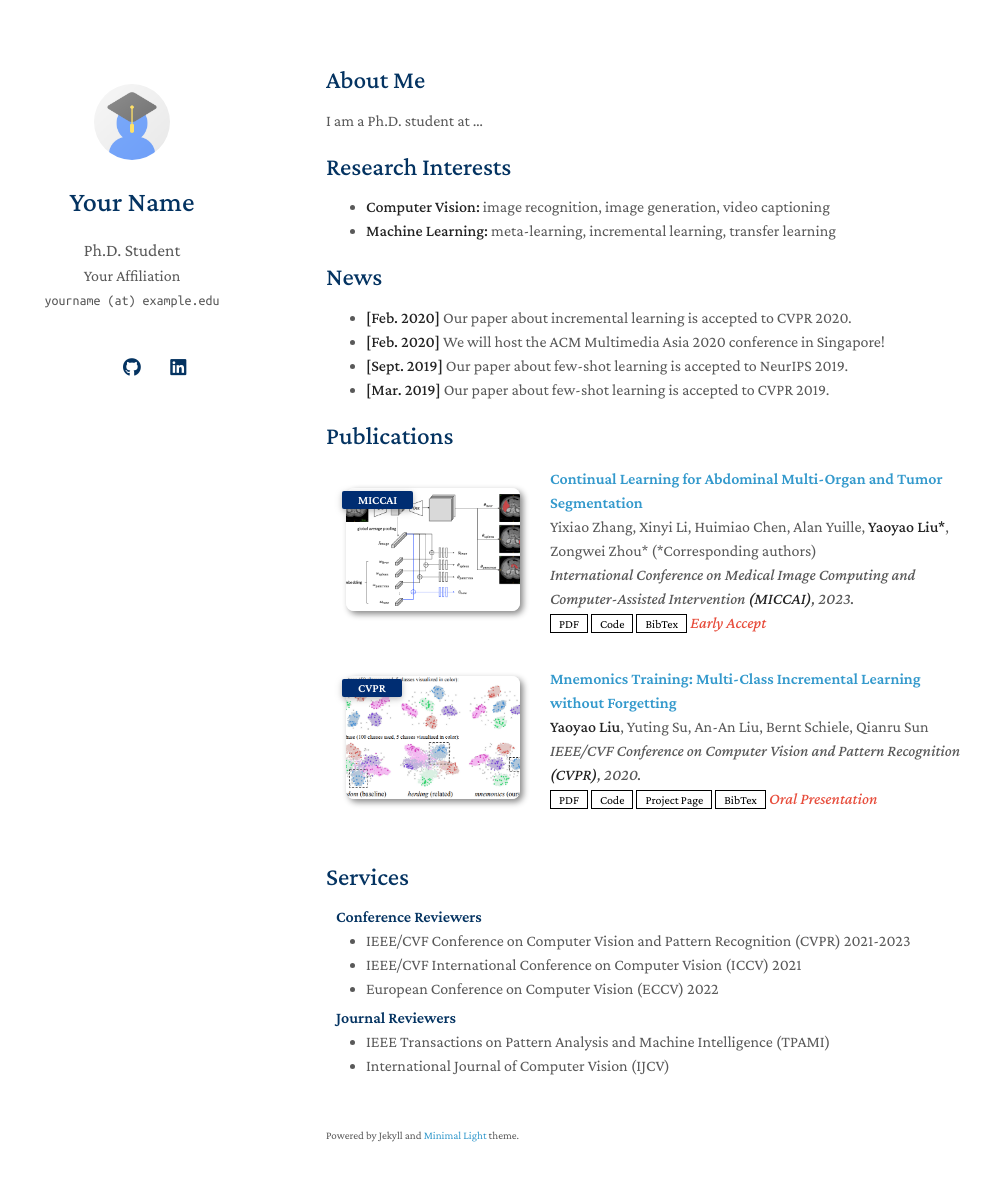
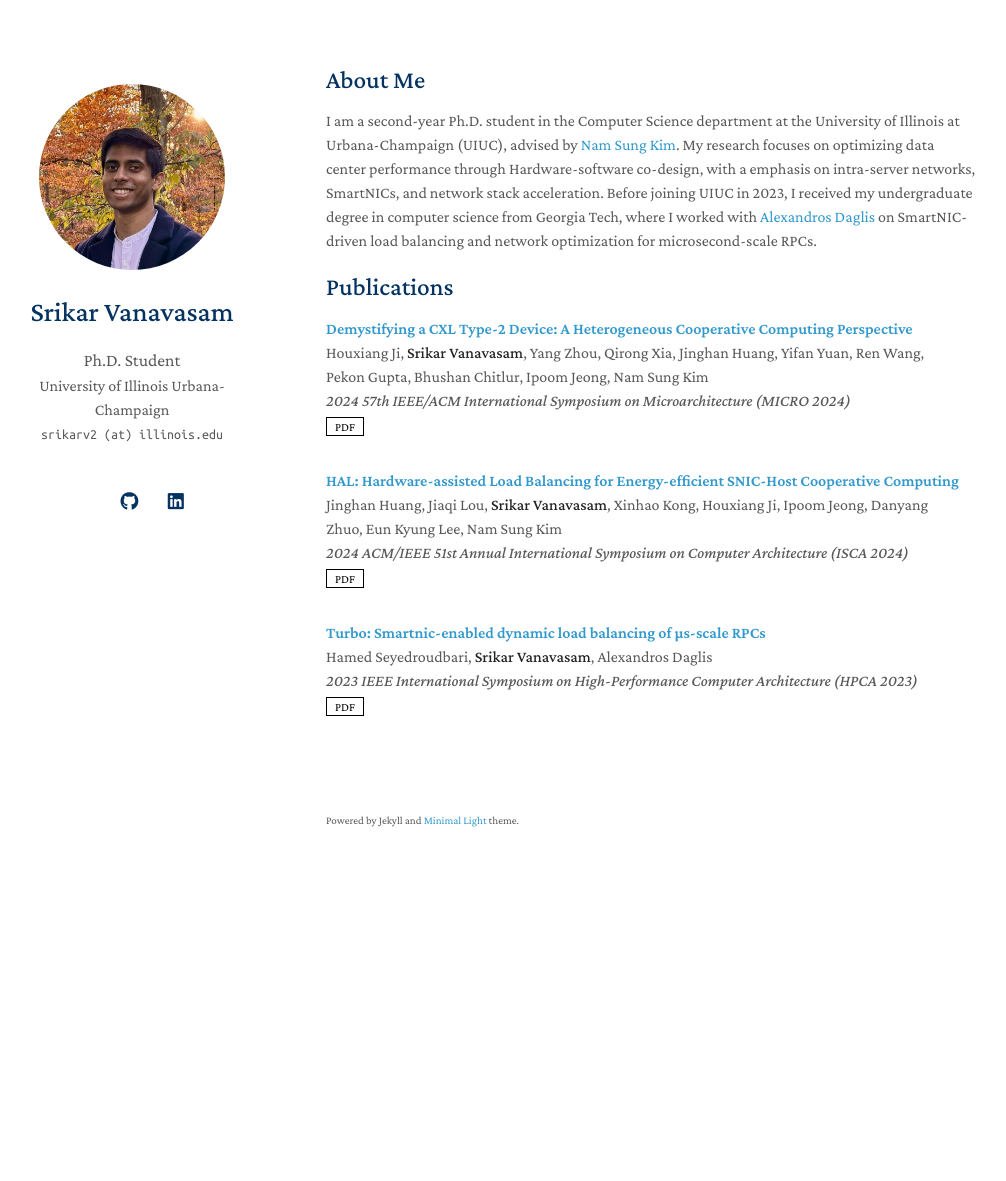
Before and after one commit to SrikarVanavasam/srikarvanavasam.github.io, a Jekyll site: the page built from index.md, in a window 1280 px wide and 1216 px high. Shown: the top 1181 px of the window, without its empty margins (144-1150 px from the left). Built offline with Jekyll 4.4.1, drawn with Linux system fonts in a browser that asks for light colours; a style sheet for code colours, icons or effects is not loaded; our own code applies the rules of GitHub Pages for plain Markdown files.

Commit message:
basic website

```diff
--- a/_config.yml
+++ b/_config.yml
@@ -1,8 +1,8 @@
 # Basic Information
-title: Your Name
+title: Srikar Vanavasam
 position: Ph.D. Student
-affiliation: Your Affiliation
-email: yourname (at) example.edu
+affiliation: University of Illinois Urbana-Champaign
+email: srikarv2 (at) illinois.edu
 
 # Search Engine Optimization (SEO)
 # The following information is used to improve the website traffic from search engines, e.g., Google.
@@ -12,15 +12,15 @@ canonical: https://minimal-light-theme.yliu.me/
 
 # Links
 # If you don't need one of them, you may delete the corresponding line.
-google_scholar: https://scholar.google.com/
-cv_link: assets/files/curriculum_vitae.pdf
-github_link: https://github.com/
-linkedin: https://www.linkedin.com/
-twitter: https://twitter.com/
+google_scholar: https://scholar.google.com/citations?user=n1QhWNoAAAAJ&hl=en
+# cv_link: assets/files/curriculum_vitae.pdf
+github_link: https://github.com/srikarvanavasam
+linkedin: https://www.linkedin.com/in/srikarvanavasam
+# twitter: https://twitter.com/
 
 # Images (e.g., your profile picture and your website's favicon)
 # "favicon" and "favicon_dark" are used for the light and dark modes, respectively.
-avatar: ./assets/img/avatar.png
+avatar: ./assets/img/profile.jpeg
 favicon: ./assets/img/favicon.png
 favicon_dark: ./assets/img/favicon-dark.png
 
@@ -38,7 +38,7 @@ font: "Serif" # or "Sans Serif"
 
 # Google Analytics ID
 # Please remove this if you don't use Google Analytics
-google_analytics: UA-111540567-4
+google_analytics: G-35MPJM5L14
 
 # Use this project as a remote theme for GitHub Pages
 # See the guide here: https://docs.github.com/en/pages/setting-up-a-github-pages-site-with-jekyll/adding-a-theme-to-your-github-pages-site-using-jekyll
--- a/_data/publications.yml
+++ b/_data/publications.yml
@@ -1,22 +1,33 @@
 main:
 
-  - title: Continual Learning for Abdominal Multi-Organ and Tumor Segmentation
-    authors: Yixiao Zhang, Xinyi Li, Huimiao Chen, Alan Yuille, <strong>Yaoyao Liu*</strong>, Zongwei Zhou* (*Corresponding authors)
-    conference_short: MICCAI
-    conference: International Conference on Medical Image Computing and Computer-Assisted Intervention <strong>(MICCAI)</strong>, 2023.
-    pdf: https://arxiv.org/pdf/2306.00988.pdf
-    code: https://github.com/MrGiovanni/ContinualLearning
-    bibtex: https://bib.yliu.me/MICCAI23.txt
-    image: ./assets/img/teaser_example_2.png
-    notes: Early Accept
+  - title: "Demystifying a CXL Type-2 Device: A Heterogeneous Cooperative Computing Perspective"
+    authors: Houxiang Ji, <strong>Srikar Vanavasam</strong>, Yang Zhou, Qirong Xia, Jinghan Huang, Yifan Yuan, Ren Wang, Pekon Gupta, Bhushan Chitlur, Ipoom Jeong, Nam Sung Kim
+    conference_short: MICRO
+    conference: 2024 57th IEEE/ACM International Symposium on Microarchitecture (MICRO 2024)
+    pdf: ../assets/files/cxl2_micro2024.pdf
+    # code: https://github.com/yaoyao-liu/class-incremental-learning/tree/main/mnemonics-training
+    # page: https://class-il.mpi-inf.mpg.de/mnemonics/
+    # bibtex: https://class-il.mpi-inf.mpg.de/mnemonics/
+    # notes: Oral Presentation
+    # image: ./assets/img/teaser_example.png
+  #
+  - title: "HAL: Hardware-assisted Load Balancing for Energy-efficient SNIC-Host Cooperative Computing"
+    authors: Jinghan Huang, Jiaqi Lou, <strong>Srikar Vanavasam</strong>, Xinhao Kong, Houxiang Ji, Ipoom Jeong, Danyang Zhuo, Eun Kyung Lee, Nam Sung Kim
+    conference_short: ISCA
+    conference: 2024 ACM/IEEE 51st Annual International Symposium on Computer Architecture (ISCA 2024)
+    pdf: ../assets/files/hal_isca2024.pdf
+    # code: https://github.com/yaoyao-liu/class-incremental-learning/tree/main/mnemonics-training
+    # page: https://class-il.mpi-inf.mpg.de/mnemonics/
+    # bibtex: https://class-il.mpi-inf.mpg.de/mnemonics/
+    # notes: Oral Presentation
+    # image: ./assets/img/teaser_example.png
 
-  - title: "Mnemonics Training: Multi-Class Incremental Learning without Forgetting"
-    authors: <strong>Yaoyao Liu</strong>, Yuting Su, An-An Liu, Bernt Schiele, Qianru Sun
-    conference_short: CVPR
-    conference: IEEE/CVF Conference on Computer Vision and Pattern Recognition <strong>(CVPR)</strong>, 2020.
-    pdf: https://arxiv.org/pdf/2002.10211.pdf
-    code: https://github.com/yaoyao-liu/class-incremental-learning/tree/main/mnemonics-training
-    page: https://class-il.mpi-inf.mpg.de/mnemonics/
-    bibtex: https://class-il.mpi-inf.mpg.de/mnemonics/
-    notes: Oral Presentation
-    image: ./assets/img/teaser_example.png
+  - title: "Turbo: Smartnic-enabled dynamic load balancing of µs-scale RPCs"
+    authors: Hamed Seyedroudbari, <strong>Srikar Vanavasam</strong>, Alexandros Daglis
+    conference_short: HPCA
+    conference: 2023 IEEE International Symposium on High-Performance Computer Architecture (HPCA 2023)
+    pdf: ../assets/files/turbo_hpca2023.pdf
+    # code: https://github.com/MrGiovanni/ContinualLearning
+    # bibtex: https://bib.yliu.me/MICCAI23.txt
+    # image: ./assets/img/teaser_example_2.png
+    # notes: Early Accept
--- a/_includes/publications.md
+++ b/_includes/publications.md
@@ -7,15 +7,15 @@
 
 <li>
 <div class="pub-row">
-  <div class="col-sm-3 abbr" style="position: relative;padding-right: 15px;padding-left: 15px;">
-    {% if link.image %}
-    <img src="{{ link.image }}" class="teaser img-fluid z-depth-1" style="width=100;height=40%">
-    {% if link.conference_short %}
-    <abbr class="badge">{{ link.conference_short }}</abbr>
-    {% endif %}
-    {% endif %}
-  </div>
-  <div class="col-sm-9" style="position: relative;padding-right: 15px;padding-left: 20px;">
+  <!-- <div class="col-sm-3 abbr" style="position: relative;padding-right: 15px;padding-left: 15px;"> -->
+  <!--   {% if link.image %}  -->
+  <!--   <img src="{{ link.image }}" class="teaser img-fluid z-depth-1" style="width=100;height=40%"> -->
+  <!--   {% if link.conference_short %}  -->
+  <!--   <abbr class="badge">{{ link.conference_short }}</abbr> -->
+  <!--   {% endif %} -->
+  <!--   {% endif %} -->
+  <!-- </div> -->
+  <div class="col-sm-9" style="position: relative;padding-right: 15px;padding-left: 0px;">
       <div class="title"><a href="{{ link.pdf }}">{{ link.title }}</a></div>
       <div class="author">{{ link.authors }}</div>
       <div class="periodical"><em>{{ link.conference }}</em>
--- a/_sass/minimal-light.scss
+++ b/_sass/minimal-light.scss
@@ -216,7 +216,7 @@ papertitle {
 
       .image.avatar img {
         border-radius: 100%;
-        width: 45%;
+        width: 80%;
         padding: 20px;
         // border: 1px solid #ddd;
         // padding: 3px;
--- a/index.md
+++ b/index.md
@@ -4,20 +4,13 @@ layout: homepage
 
 ## About Me
 
-I am a Ph.D. student at ...
+I am a second-year Ph.D. student in the Computer Science department at the University of Illinois at Urbana-Champaign (UIUC), advised by [Nam Sung Kim](https://ece.illinois.edu/about/directory/faculty/nskim). My research focuses on optimizing data center performance through Hardware-software co-design, with a emphasis on intra-server networks, SmartNICs, and network stack acceleration. Before joining UIUC in 2023, I received my undergraduate degree in computer science from Georgia Tech, where I worked with [Alexandros Daglis](https://faculty.cc.gatech.edu/~adaglis3/) on SmartNIC-driven load balancing and network optimization for microsecond-scale RPCs.
 
-## Research Interests
-
-- **Computer Vision:** image recognition, image generation, video captioning
-- **Machine Learning:** meta-learning, incremental learning, transfer learning
-
+<!--
 ## News
-
 - **[Feb. 2020]** Our paper about incremental learning is accepted to CVPR 2020.
-- **[Feb. 2020]** We will host the ACM Multimedia Asia 2020 conference in Singapore!
-- **[Sept. 2019]** Our paper about few-shot learning is accepted to NeurIPS 2019.
-- **[Mar. 2019]** Our paper about few-shot learning is accepted to CVPR 2019.
+-->
 
 {% include_relative _includes/publications.md %}
 
-{% include_relative _includes/services.md %}
+<!--{% include_relative _includes/services.md %}-->
```
Also changed, not shown: Gemfile (+7 -3 lines), assets/img/profile.jpeg (added), 3 other files.
